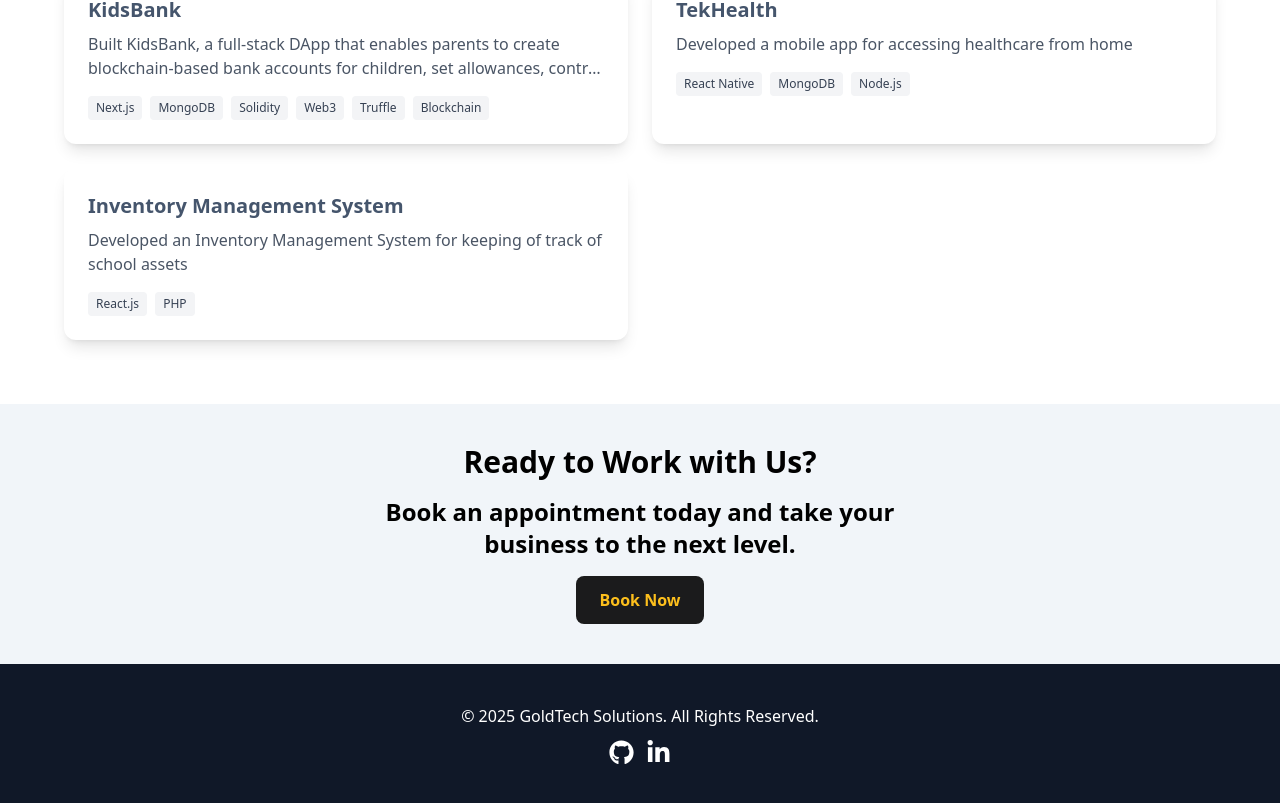
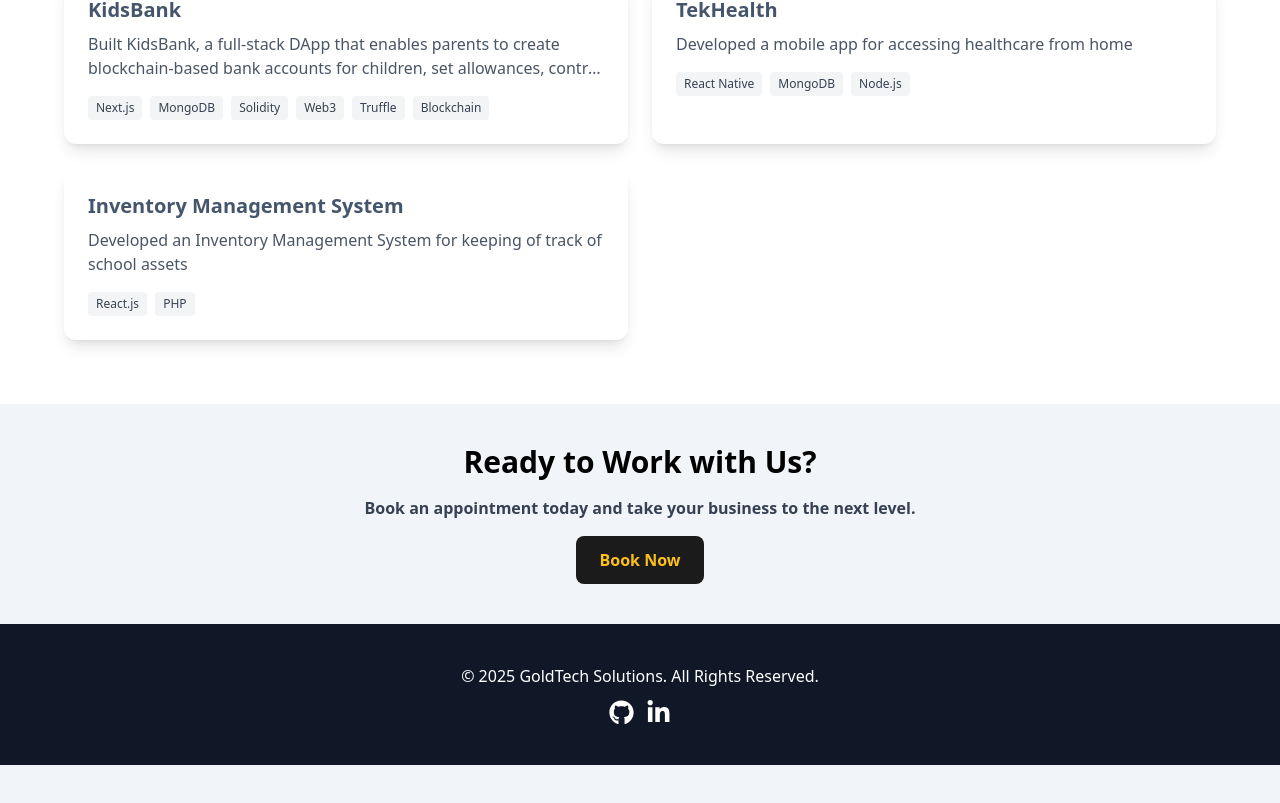
Before and after one commit to dannymccall/portfolio-website, a Next.js app: page / in a window 1280 px wide. Shown: the part 3254-4057 px from the top of the page. After the commit the page ends 4019 px from the top, so only its background shows below. Built offline with nearby package versions, Linux system fonts and the light colour scheme.

Commit message:
change font size

```diff
--- a/app/ui/HomePage.tsx
+++ b/app/ui/HomePage.tsx
@@ -107,7 +107,7 @@ export default function Home() {
       >
         <section className="p-10 text-center bg-gold text-black w-full items-center justify-center flex flex-col">
           <h2 className="text-xl md:text-2xl lg:text-3xl font-semibold">Ready to Work with Us?</h2>
-          <p className="mt-4">
+          <p className="mt-4 text-sm md:text-base text-gray-700">
             Book an appointment today and take your business to the next level.
           </p>
           <button
```
